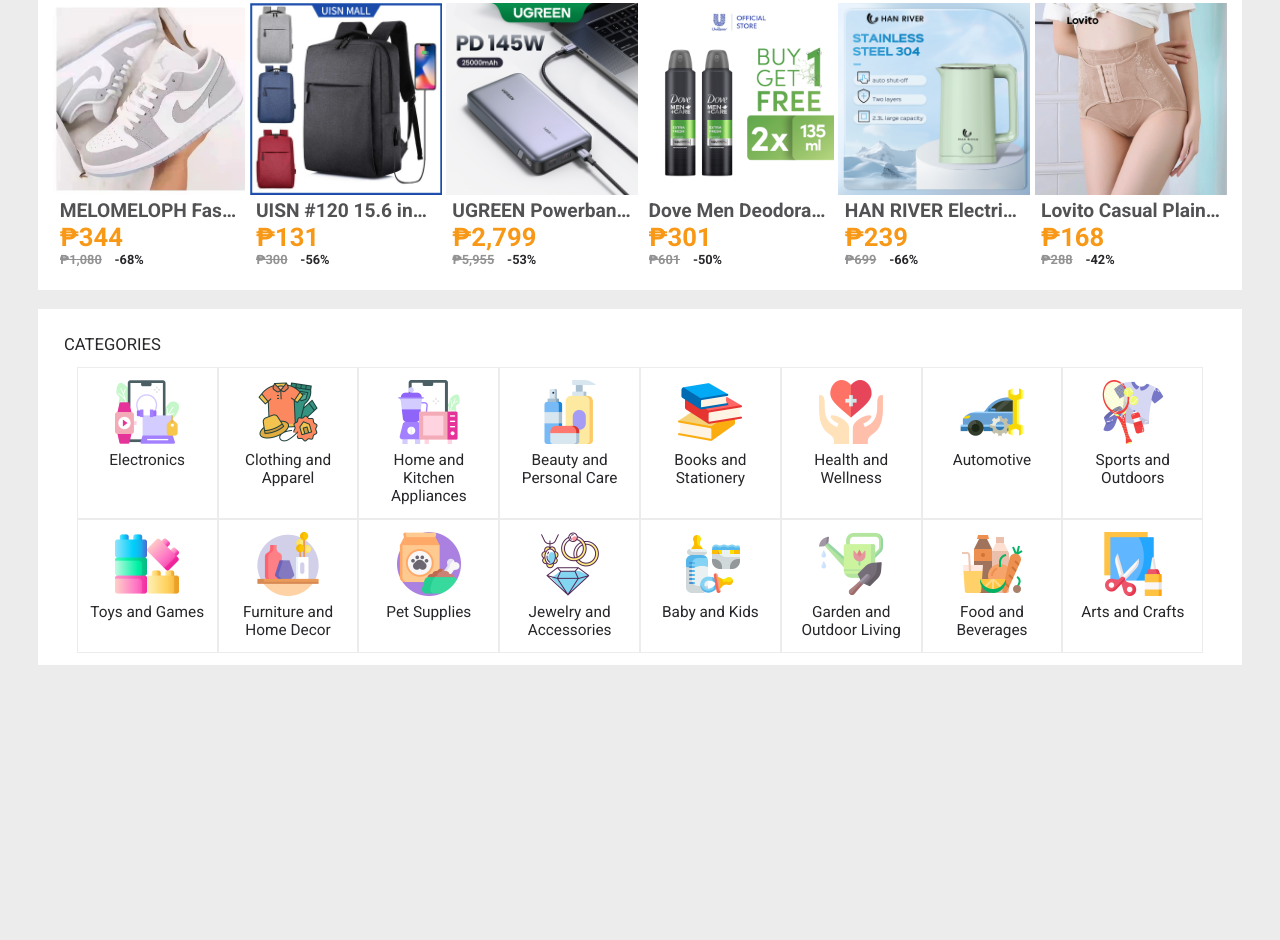
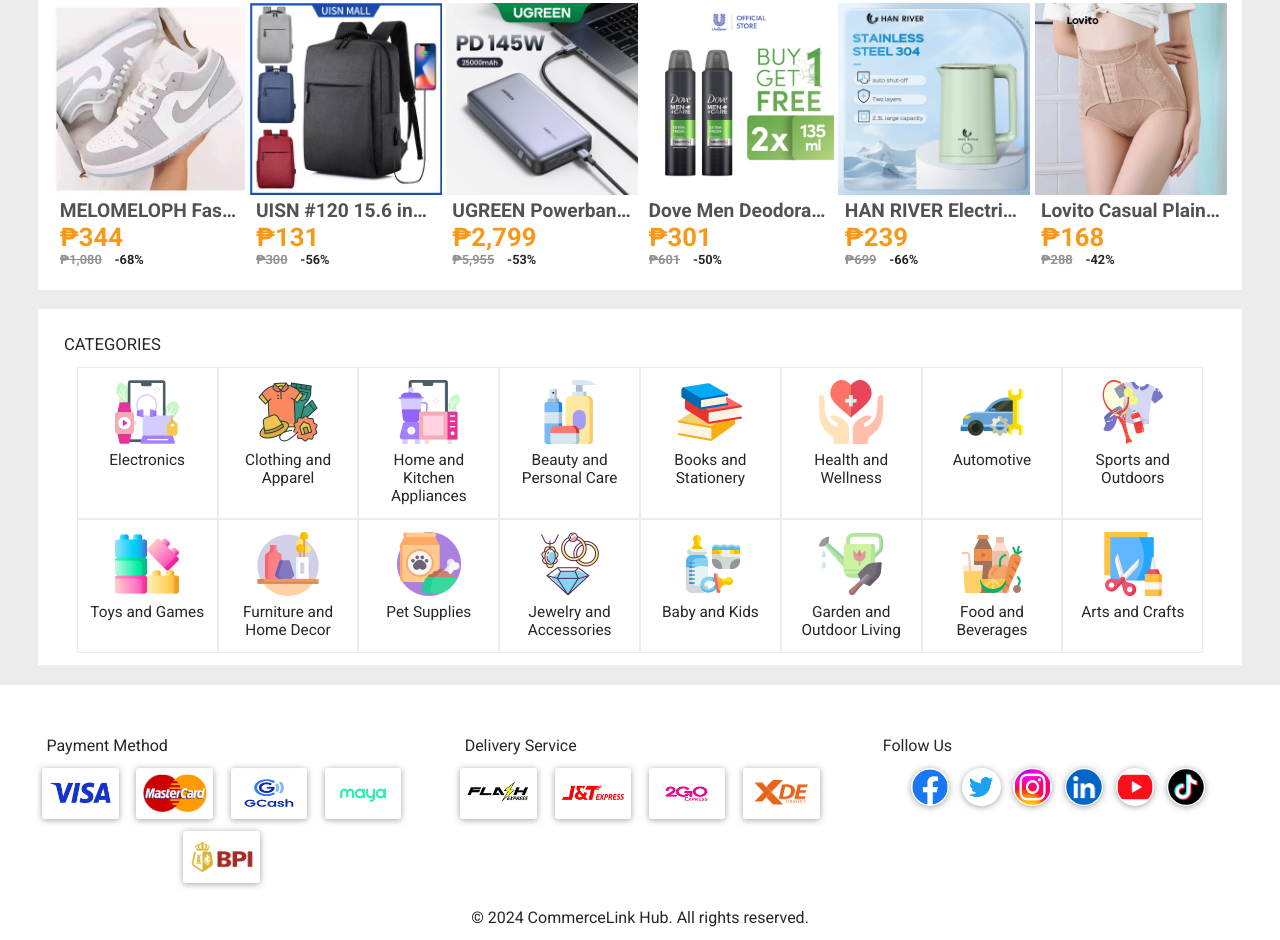
Before and after one commit to BeatLesS23/techno, a plain HTML site: page index.html in a window 1280 px wide. Shown: the part 884-1824 px from the top of the page. Before the commit the page ends 1549 px from the top, so only its background shows below. Drawn offline with Linux system fonts and the light colour scheme.

Commit message:
add footer

```diff
--- a/css/style.css
+++ b/css/style.css
@@ -649,3 +649,68 @@
     text-decoration: none;
     cursor: pointer;
 }
+
+/*------FOOTER --------*/
+
+footer{
+    margin-top: 1.5vw;
+}
+
+footer section{
+    width: 100%;
+    display: flex;
+    justify-content: space-around;
+    padding: 1vw;
+    background-color: var(--background-color);
+}
+
+footer .second-footer .logistics,
+footer .second-footer .payment,
+footer .second-footer .social-media{
+    width: 30%;
+}
+
+footer .second-footer .logistics .container,
+footer .second-footer .payment .container{
+    justify-content: space-around;
+    display: flex;
+    flex-wrap: wrap;
+    gap: 1vw 0;
+}
+
+footer .second-footer .social-media .container{
+    width: 100%;
+    display: flex;
+    justify-content: center;
+    gap: 1vw;
+}
+
+footer .second-footer div p{
+    font-size: 1.25vw;
+    width: 100%;
+    padding: 1vw;
+    color: var(--third-font-color);
+}
+
+footer .second-footer .payment img,
+footer .second-footer .logistics img{
+    width: 6vw;
+    height: 4vw;
+    background-color: #fff;
+    padding: 0.5vw;
+    border-radius: 3px;
+    box-shadow: var(--box-shadow);
+}
+
+footer .second-footer .social-media img{
+    padding: 0.1vw;
+    width: 3vw;
+    height: 3vw;
+    background-color: #fff;
+    border-radius: 50%;
+    box-shadow: var(--box-shadow);
+}
+
+footer .copyright{
+    color: var(--third-font-color);
+}
--- a/index.html
+++ b/index.html
@@ -314,6 +314,51 @@
         </div>
 
     </main>
+
+    <footer>
+        <section class="first-footer">
+
+        </section>
+        <section class="second-footer">
+            <div class="payment">
+                <p>Payment Method</p>
+                <div class="container">
+                    <img src="img/visa.png" alt="">
+                    <img src="img/mastercard.png" alt="">
+                    <img src="img/gcash.png" alt="">
+                    <img src="img/paymaya.png" alt="">
+                    <img src="img/bpi.png" alt="">
+                </div>
+
+            </div>
+            <div class="logistics">
+                <p>Delivery Service</p>
+                <div class="container">
+                    <img src="img/flash.png" alt="">
+                    <img src="img/jtexpress.png" alt="">
+                    <img src="img/2goexpress.png" alt="">
+                    <img src="img/xdelogistics.png" alt="">
+                </div>
+            </div>
+            <div class="social-media">
+                <p>Follow Us</p>
+                <div class="container">
+                    <img src="img/facebook.png" alt="">
+                    <img src="img/twitter.png" alt="">
+                    <img src="img/instagram.png" alt="">
+                    <img src="img/linkin.png" alt="">
+                    <img src="img/youtube.png" alt="">
+                    <img src="img/tiktok.png" alt="">
+                </div>
+            </div>
+        </section>
+        <section class="copyright">
+            <p>&copy; 2024 CommerceLink Hub. All rights reserved.</p>
+        </section>
+    </footer>
+
+
+
     <script src="js/theme.js"></script>
     <script src="js/slider.js"></script>
     <script src="js/flashtimer.js"></script>
```
Also changed, not shown: img/2goexpress.png (added), img/bpi.png (added), img/flash.png (added), img/gcash.png (added), img/instagram.png (added), img/jtexpress.png (added), img/linkin.png (added), img/mastercard.png (added), img/paymaya.png (added), img/tiktok.png (added), img/twitter.png (added), img/visa.png (added), img/xdelogistics.png (added), img/youtube.png (added).
